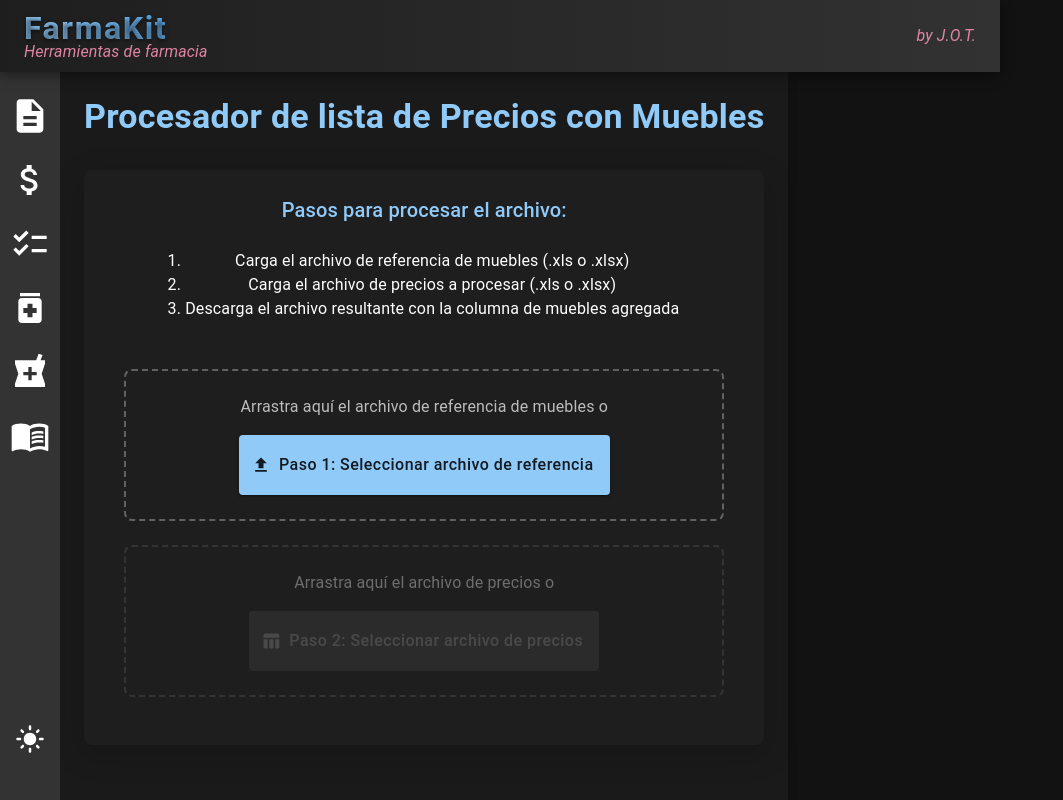
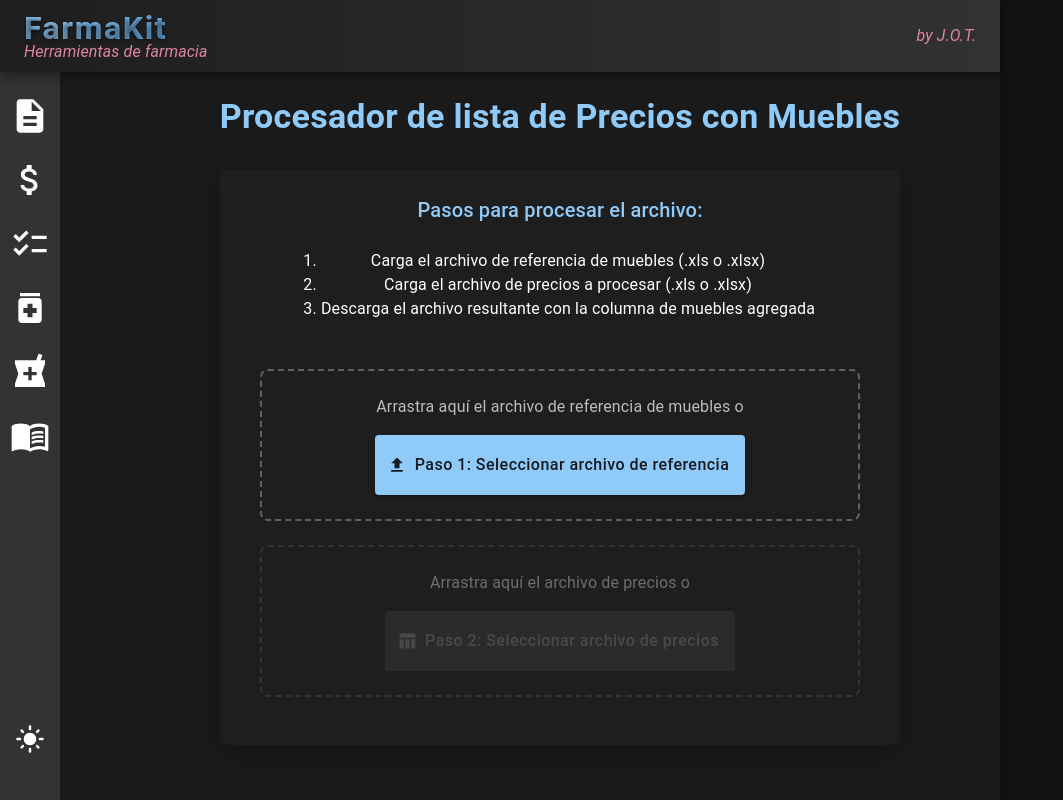
Before and after one commit to JorgeTrip/Agregar_mueble_actualizacion_precio, a React (Vite) app: page / in a window 1280 px wide. Shown: the whole page, without its empty margins (0-1063 px from the left). Built offline with nearby package versions, Linux system fonts and the light colour scheme.

Commit message:
Soluciono el problema del ancho de la app consistente en todas las herramientas

```diff
--- a/src/App.jsx
+++ b/src/App.jsx
@@ -216,11 +216,11 @@ function App() {
         <Box
           sx={{
             minHeight: 'calc(100vh - 64px)',
-            display: 'flex',
-            flexDirection: 'column',
-            alignItems: 'center',
-            backgroundColor: theme.palette.background.appContainer,
-            flexGrow: 1,
+            display: 'flex', // con flex, el contenedor ocupa todo el ancho disponible
+            flexDirection: 'column', // con column, los elementos se apilan verticalmente
+            alignItems: 'center', // con center, los elementos se centran horizontalmente
+            backgroundColor: theme.palette.background.appContainer, // Fondo distintivo para el área de la app
+            flexGrow: 1, // el contenedor ocupa todo el ancho disponible
             marginTop: 0, // Eliminar margen superior ya que se aplicó padding-top al contenedor padre
             marginLeft: { xs: 0, sm: '60px' }, // Margen izquierdo para compensar el sidebar en desktop
             paddingBottom: { xs: '60px', sm: 0 }, // Padding inferior para compensar el navbar móvil
@@ -236,9 +236,11 @@ function App() {
               flexDirection: 'column',
               alignItems: 'center',
               width: '100%',
+              minWidth: '1000px',
               padding: { xs: '0 16px', sm: '0 24px' },
               boxSizing: 'border-box',
               margin: '0 auto',
+              overflow: 'hidden', // Evita que el contenido desborde
             }}
           >
             {/* Componente de inicio - Procesador de archivos */}
--- a/src/components/ArgentinaVademecum.jsx
+++ b/src/components/ArgentinaVademecum.jsx
@@ -13,7 +13,12 @@ import { Box, Typography, Paper } from '@mui/material';
  */
 function ArgentinaVademecum() {
   return (
-    <Box sx={{ p: 3 }}>
+    <Box sx={{
+      p: 3,
+      width: '910px',
+      boxSizing: 'border-box',
+      overflowX: 'hidden'
+    }}>
       <Typography variant="h4" component="h1" gutterBottom sx={{ color: '#90caf9', fontWeight: 'bold', textAlign: 'center', mb: 2 }}>
         Vademecum de Argentina
       </Typography>
@@ -35,10 +40,6 @@ function ArgentinaVademecum() {
               height: '100%',
             },
             // Ajustes responsivos para diferentes tamaños de pantalla
-            '@media (min-width: 600px)': {
-              width: 'calc(100vw - 80px)', // Resta el ancho del sidebar vertical
-              maxWidth: '810px' // Limita el ancho máximo en pantallas grandes
-            },
             '@media (max-width: 600px)': {
               width: '100%', // Ocupa todo el ancho en pantallas pequeñas
               overflowX: 'auto' // Permite desplazamiento horizontal si es necesario
--- a/src/components/CashAssistant.jsx
+++ b/src/components/CashAssistant.jsx
@@ -98,7 +98,12 @@ function CashAssistant() {
   };
 
   return (
-    <Box sx={{ p: 3, width: '100%', maxWidth: '1000px', margin: '0 auto' }}>
+    <Box sx={{
+      p: 3,
+      width: '900px',
+      boxSizing: 'border-box',
+      overflowX: 'hidden'
+    }}>
       <Typography variant="h4" component="h1" gutterBottom sx={{ color: '#90caf9', fontWeight: 'bold', textAlign: 'center', mb: 2 }}>
         Asistente de Arqueo de Caja
       </Typography>
--- a/src/components/ClosureChecklist.jsx
+++ b/src/components/ClosureChecklist.jsx
@@ -139,7 +139,12 @@ function ClosureChecklist() {
   };
 
   return (
-    <Box sx={{ p: 3, width: '100%', maxWidth: '1000px', margin: '0 auto' }}>
+    <Box sx={{
+      p: 3,
+      width: '900px',
+      boxSizing: 'border-box',
+      overflowX: 'hidden'
+    }}>
       <Typography variant="h4" component="h1" gutterBottom sx={{ color: '#90caf9', fontWeight: 'bold', textAlign: 'center', mb: 2 }}>
         Checklist de Cierre
       </Typography>
--- a/src/components/DosageCalculator.jsx
+++ b/src/components/DosageCalculator.jsx
@@ -218,7 +218,12 @@ function DosageCalculator() {
   };
 
   return (
-    <Box sx={{ p: 3 }}>
+    <Box sx={{
+      p: 3,
+      width: '900px',
+      boxSizing: 'border-box',
+      overflowX: 'hidden'
+    }}>
       <Typography variant="h4" component="h1" gutterBottom sx={{ color: '#90caf9', fontWeight: 'bold', textAlign: 'center', mb: 2 }}>
         Calculadora de Dosis Pediátricas
       </Typography>
--- a/src/components/MedicationPrices.jsx
+++ b/src/components/MedicationPrices.jsx
@@ -13,7 +13,12 @@ import { Box, Typography, Paper } from '@mui/material';
  */
 function MedicationPrices() {
   return (
-    <Box sx={{ p: 3 }}>
+    <Box sx={{
+      p: 3,
+      width: '910px',
+      boxSizing: 'border-box',
+      overflowX: 'hidden'
+    }}>
       <Typography variant="h4" component="h1" gutterBottom sx={{ color: '#90caf9', fontWeight: 'bold', textAlign: 'center', mb: 2 }}>
         Precios de Medicamentos
       </Typography>
@@ -35,10 +40,6 @@ function MedicationPrices() {
               height: '100%',
             },
             // Ajustes responsivos para diferentes tamaños de pantalla
-            '@media (min-width: 600px)': {
-              width: 'calc(100vw - 80px)', // Resta el ancho del sidebar vertical
-              maxWidth: '810px' // Limita el ancho máximo en pantallas grandes
-            },
             '@media (max-width: 600px)': {
               width: '100%', // Ocupa todo el ancho en pantallas pequeñas
               overflowX: 'auto' // Habilita el desplazamiento horizontal, si es necesario
```
